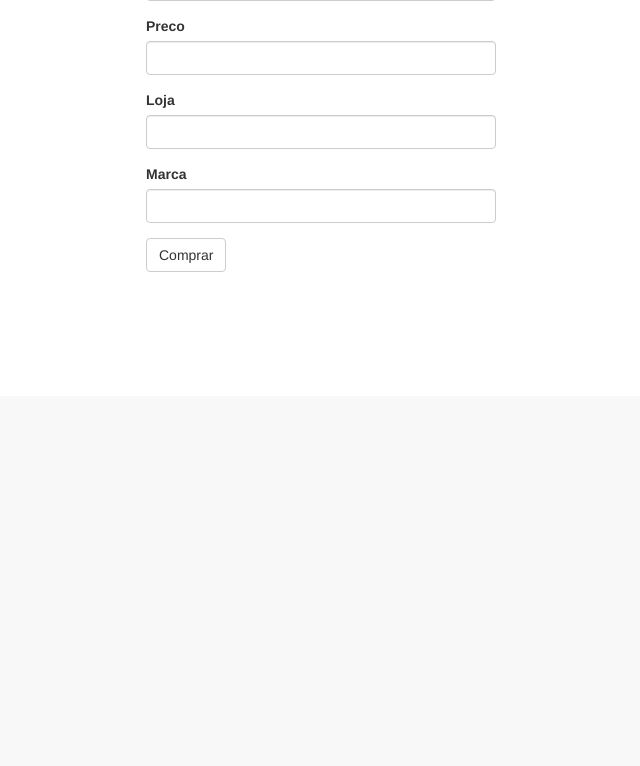
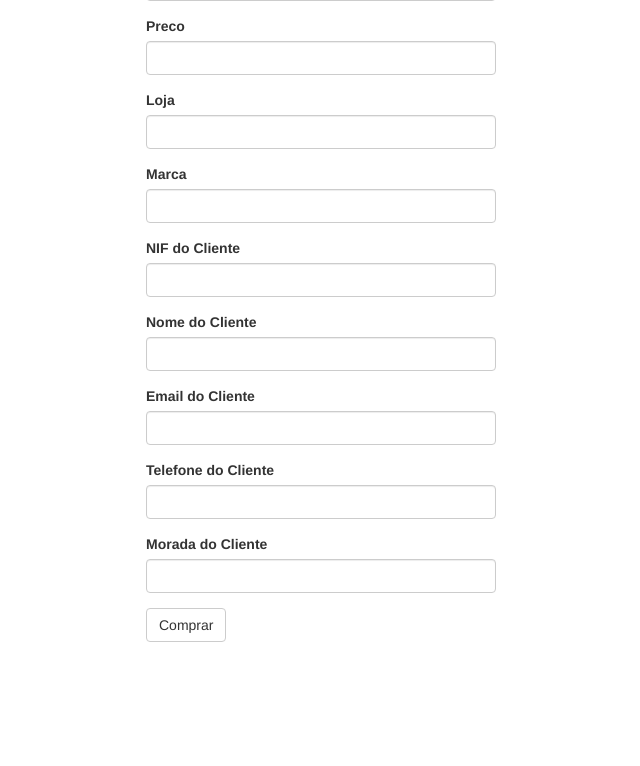
Before and after one commit to J-AndreM/BaseDados, a PHP site: page /ComprarCarros.php in a window 1280 px wide. Shown: the part 858-1624 px from the top of the page, without its empty margins (319-959 px from the left). Before the commit the page ends 1130 px from the top, so only its background shows below. Run offline with PHP 8.4, Linux system fonts and the light colour scheme.

Commit message:
Cliente incluido

```diff
--- a/ComprarCarros.php
+++ b/ComprarCarros.php
@@ -103,6 +103,31 @@
 						<input type="text" class="form-control" id="Marca" name="Marca" required>
 					</div>
 
+					<div class="form-group">
+						<label for="NIF">NIF do Cliente</label>
+						<input type="text" class="form-control" id="NIF" name="NIF" required>
+					</div>
+
+					<div class="form-group">
+						<label for="Nome">Nome do Cliente</label>
+						<input type="text" class="form-control" id="Nome" name="Nome" required>
+					</div>
+
+					<div class="form-group">
+						<label for="Email">Email do Cliente</label>
+						<input type="text" class="form-control" id="Email" name="Email" required>
+					</div>
+
+					<div class="form-group">
+						<label for="Telefone">Telefone do Cliente</label>
+						<input type="text" class="form-control" id="Telefone" name="Telefone" required>
+					</div>
+
+					<div class="form-group">
+						<label for="Morada">Morada do Cliente</label>
+						<input type="text" class="form-control" id="Morada" name="Morada" required>
+					</div>
+
 					<button type="submit" class="btn btn-default">Comprar</button>
 				</form>
 			</div>
```
